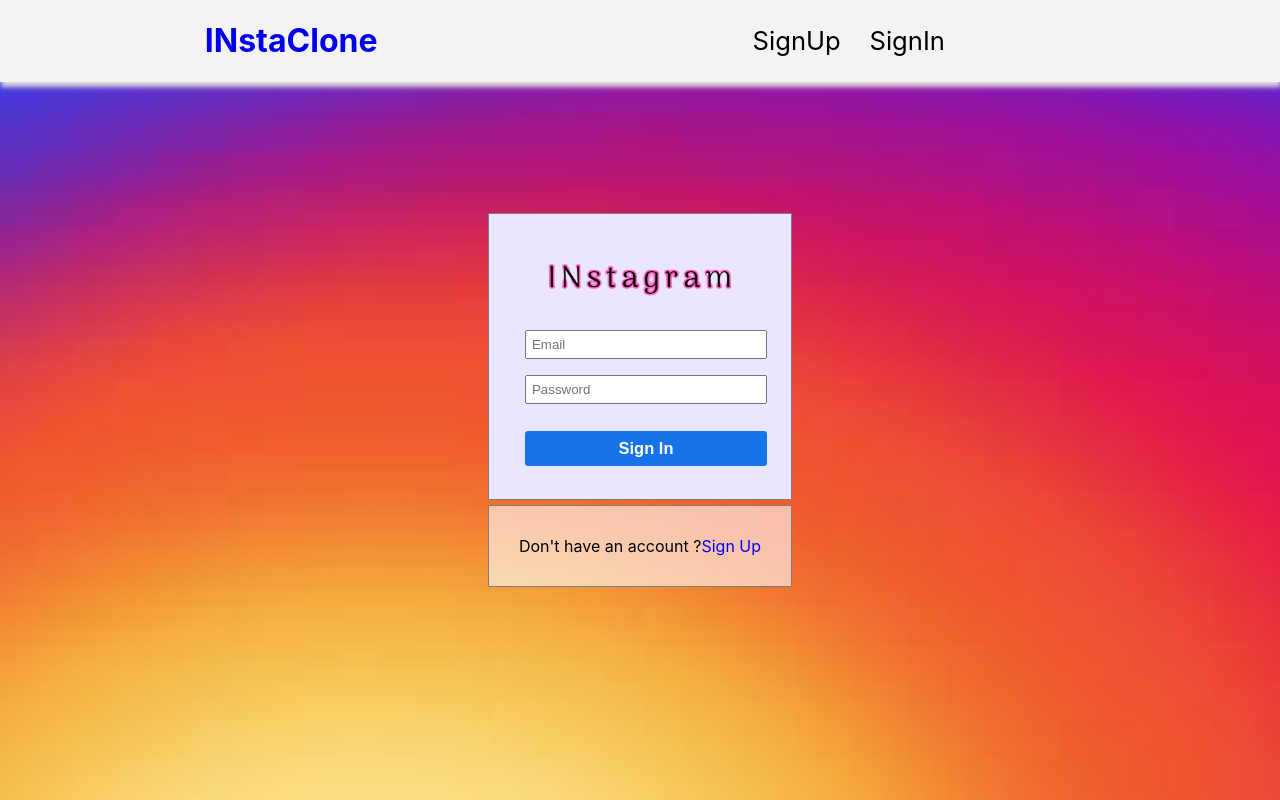
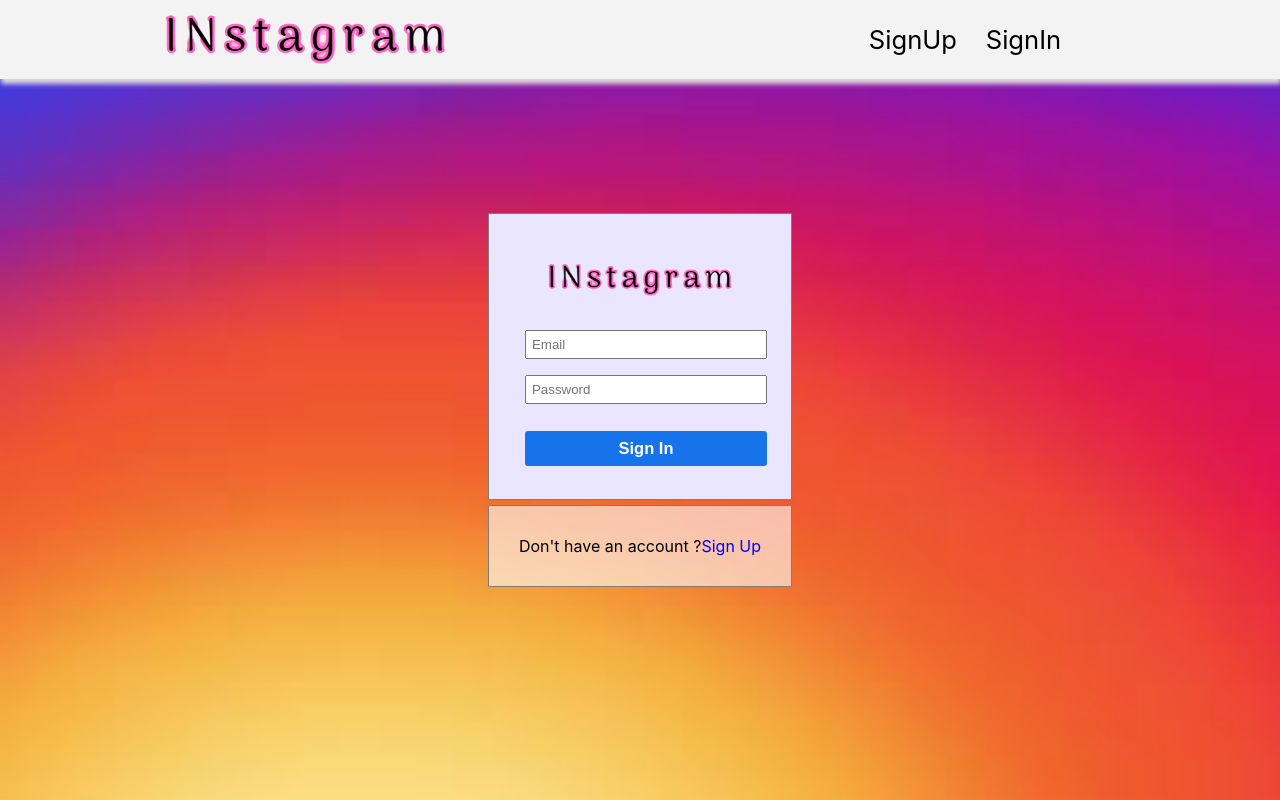
Before and after one commit to amitsvg/instaclone, a React (Create React App) app in the folder frontend/: page /signin in a window 1280 px wide. Built offline with nearby package versions, Linux system fonts and the light colour scheme.

Commit message:
Update Navbar.jsx

```diff
--- a/frontend/src/componenets/Navbar.jsx
+++ b/frontend/src/componenets/Navbar.jsx
@@ -33,8 +33,7 @@
             {/* <img src={logo} alt="logo" /> */}
             <div className="nav-img">
                 <Link to="/" className='linkHome' >
-{/*                     <img src={logo} alt="logo" /> */}
-                    <h1 style={{'margin-left': '16vw'}}>INstaClone</h1>
+                    <img src={logo} alt="logo" />
                 </Link>
             </div>
             <ul className='nav-menu'>
```
